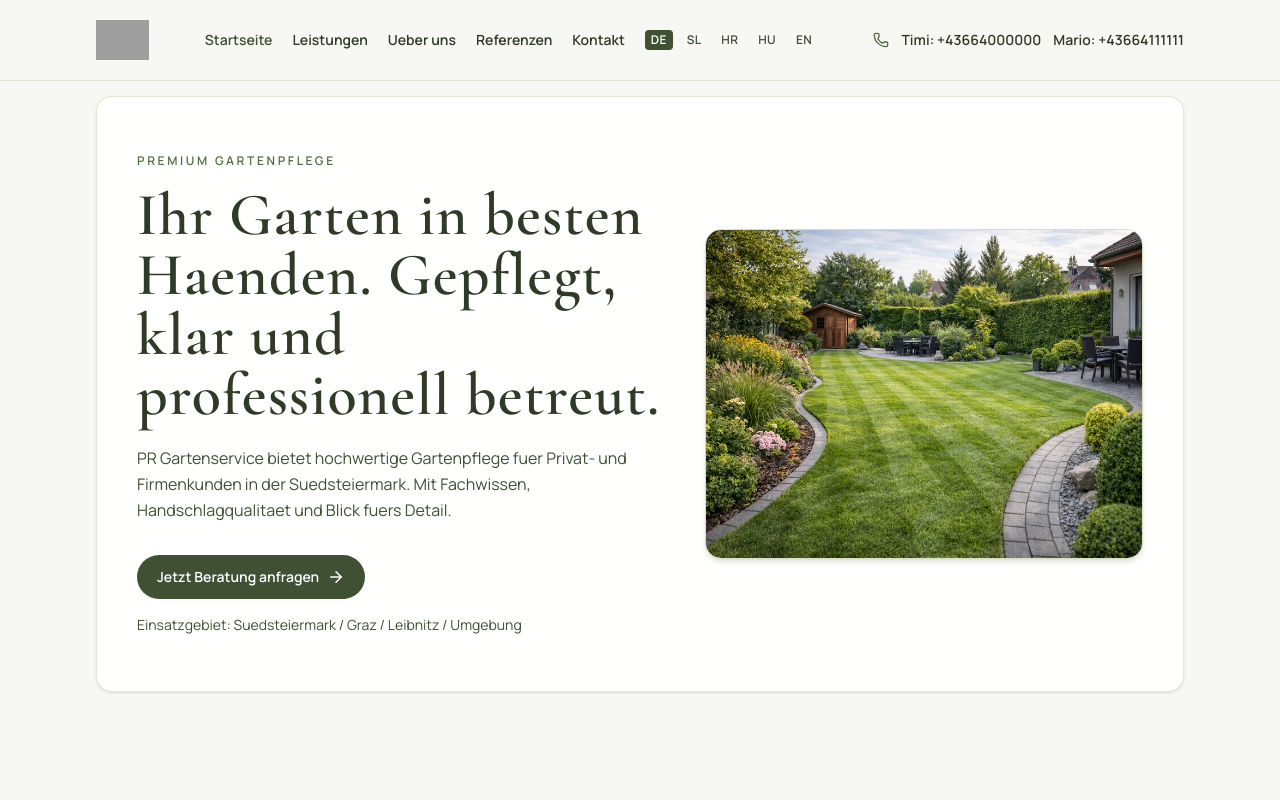
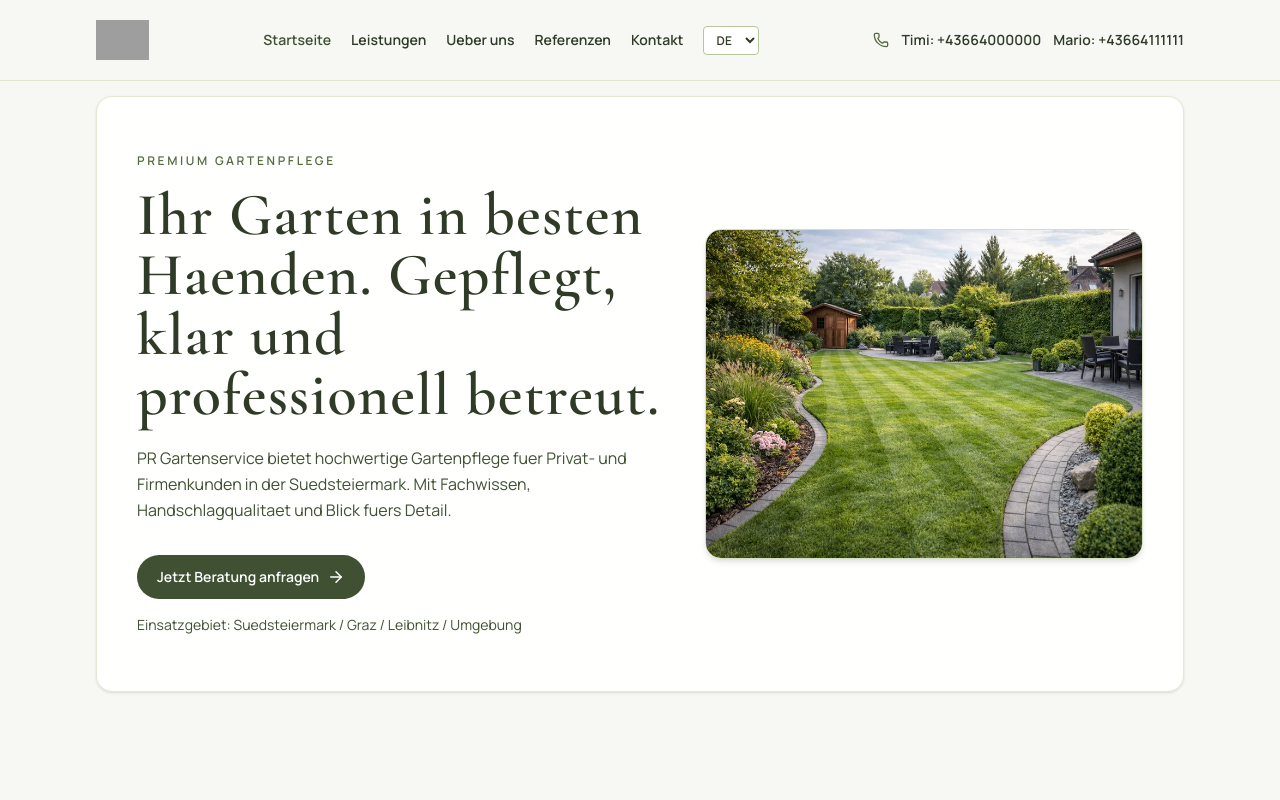
Before and after one commit to tipicoUEFN/gartenfirma, a React (Vite) app: page / in a window 1280 px wide. Shown: the top 800 px of the page. Built offline with nearby package versions, Linux system fonts and the light colour scheme; grey boxes are pictures that could not be loaded.

Commit message:
Switch language selector to dropdown and default to DE

```diff
--- a/src/components/LanguageSwitcher.jsx
+++ b/src/components/LanguageSwitcher.jsx
@@ -12,24 +12,22 @@ function LanguageSwitcher() {
   }
 
   return (
-    <div className="flex items-center gap-2" aria-label="Language switcher">
-      {languages.map((lng) => {
-        const isActive = currentLanguage.startsWith(lng)
-
-        return (
-          <button
-            key={lng}
-            type="button"
-            onClick={() => handleLanguageChange(lng)}
-            className={`rounded px-1.5 py-0.5 text-xs font-semibold uppercase tracking-wide transition ${
-              isActive ? 'bg-olive-700 text-white' : 'text-olive-700 hover:bg-olive-100'
-            }`}
-            aria-pressed={isActive}
-          >
-            {lng}
-          </button>
-        )
-      })}
+    <div className="flex items-center" aria-label="Language switcher">
+      <label htmlFor="language-select" className="sr-only">
+        Sprache
+      </label>
+      <select
+        id="language-select"
+        value={currentLanguage.slice(0, 2)}
+        onChange={(event) => handleLanguageChange(event.target.value)}
+        className="rounded border border-olive-300 bg-white px-2 py-1 text-xs font-semibold uppercase tracking-wide text-olive-800 outline-none transition focus:border-olive-500"
+      >
+        {languages.map((lng) => (
+          <option key={lng} value={lng}>
+            {lng.toUpperCase()}
+          </option>
+        ))}
+      </select>
     </div>
   )
 }
--- a/src/i18n.js
+++ b/src/i18n.js
@@ -18,7 +18,7 @@ i18n
       loadPath: `${import.meta.env.BASE_URL}locales/{{lng}}/translation.json`,
     },
     detection: {
-      order: ['localStorage', 'navigator', 'htmlTag'],
+      order: ['localStorage'],
       caches: ['localStorage'],
     },
   })
```
Also changed, not shown: 1 other file (tests, documents, lock files or other folders).
